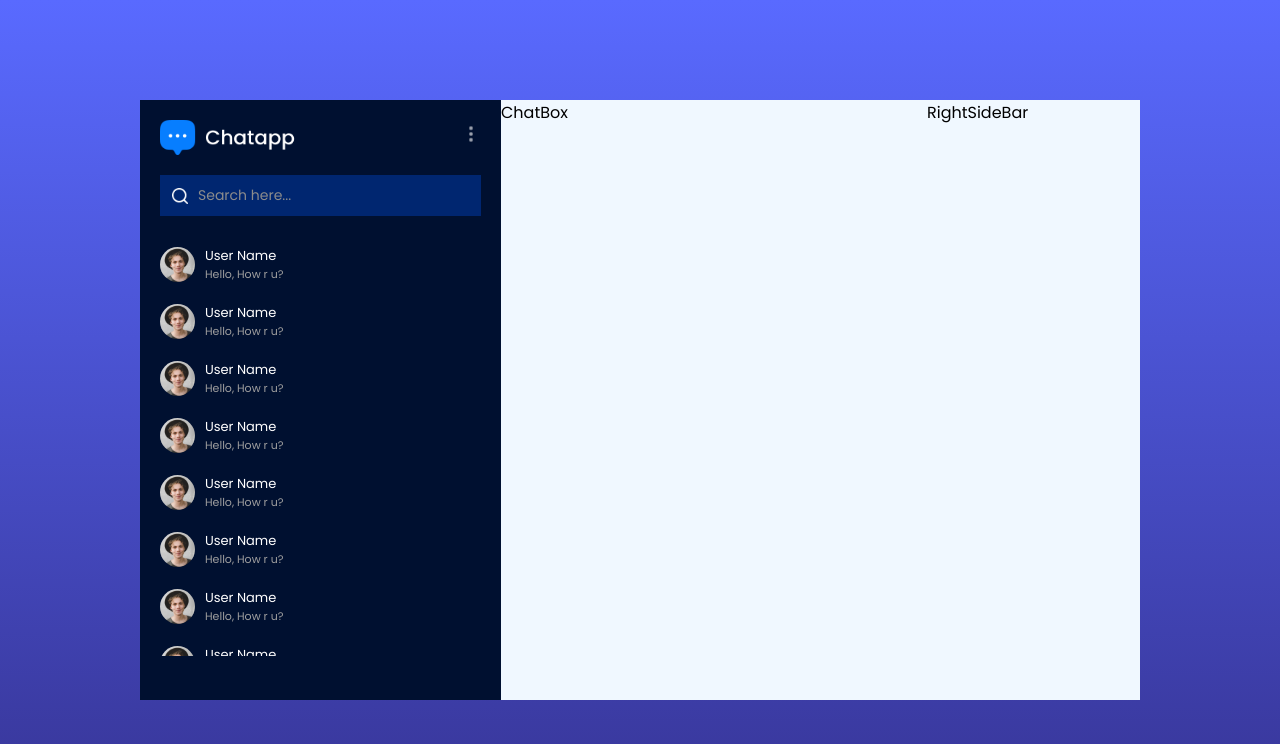
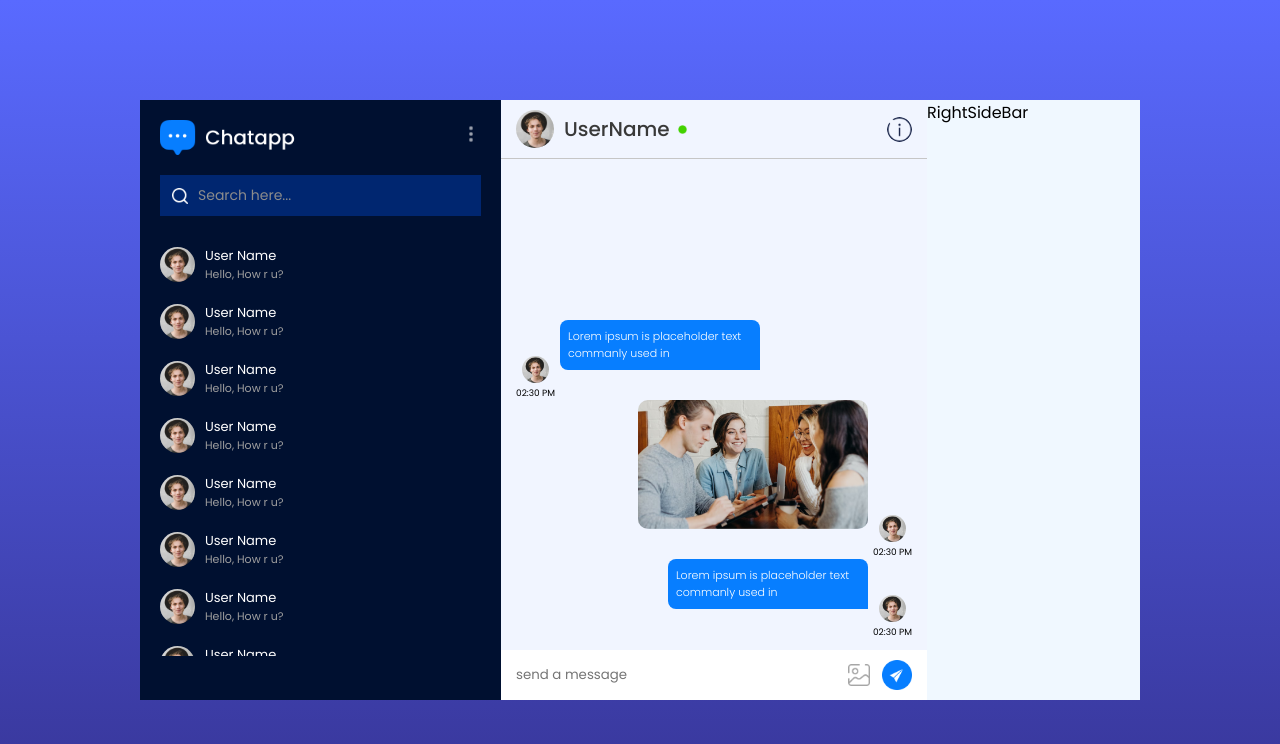
Before and after one commit to Addhyan01/Realtime_chating_app, a React (Vite) app: page /chat in a window 1280 px wide. Shown: the top 744 px of the page. Built offline with nearby package versions, Linux system fonts and the light colour scheme.

Commit message:
chatbox Ui is ready

```diff
--- a/src/component/ChatBox/ChatBox.css
+++ b/src/component/ChatBox/ChatBox.css
@@ -0,0 +1,106 @@
+.chat-box{
+    height: 75vh;
+    position: relative;
+    background-color: #f1f5ff;
+}
+.chat-user{
+    padding: 10px 15px;
+    display: flex;
+    align-items: center;
+    gap: 10px;
+    border-bottom: 1px solid #c6c6c6;
+}
+
+.chat-user img{
+    width: 25px;
+    border-radius: 50%;
+
+}
+.chat-user img:first-child{
+    width: 38px;
+    aspect-ratio: 1/1;
+
+}
+.chat-user p{
+    flex: 1;
+    font-weight: 500;
+    font-size: 20px;
+    color: #393939;
+    display: flex;
+    align-items: center;
+    gap: 5px;
+}
+
+.chat-input{
+    display: flex;
+    align-items: center;
+    gap: 12px;
+    padding: 10px 15px;
+    background: white;
+    position: absolute;
+    bottom: 0;
+    left: 0;
+    right: 0;
+}
+.chat-input img{
+    width: 30px;
+    cursor: pointer;
+}
+.chat-input label{
+    display: flex;
+}
+.chat-input label img{
+    width: 22px ;
+}
+.chat-input input{
+    flex: 1;
+    border: none;
+    outline: none;
+}
+
+.chat-msg{
+    height: calc(100% - 70px);
+    padding-bottom: 50px;
+    overflow-y: scroll;
+    display: flex;
+    flex-direction: column-reverse;
+}
+.s-msg div  img, .r-msg div img{
+    width: 27px;
+    aspect-ratio: 1/1;
+    border-radius: 50px;
+
+}
+.s-msg, .r-msg{
+    display: flex;
+    align-items: end;
+    justify-content: end;
+    gap: 5px;
+    padding: 0px 15px;
+}
+.r-msg{
+    flex-direction: row-reverse;
+    justify-content: start;
+}
+.msg{
+    color: white;
+    background-color: #077EFF;
+    padding: 8px ;
+    max-width: 200px;
+    font-size: 11px;
+    font-weight: 300;
+    border-radius: 8px 8px 0px 8px;
+    margin-bottom: 30px;
+}
+.r-msg .msg{
+    border-radius: 8px 8px 0px 8px;
+}
+.s-msg div, .r-msg div{
+    text-align: center;
+    font-size: 9px;
+}
+.msg-img{
+    max-width: 230px;
+    margin-bottom: 30px;
+    border-radius: 10px;
+}
--- a/src/component/ChatBox/ChatBox.jsx
+++ b/src/component/ChatBox/ChatBox.jsx
@@ -1,9 +1,53 @@
 import React from 'react'
 import './ChatBox.css'
+import assets from '../../assets/assets'
 
 const ChatBox = () => {
   return (
-    <div>ChatBox</div>
+    <div className='chat-box'>
+      <div className='chat-user'>
+        <img src={assets.profile_img} alt="" />
+        <p>UserName <img src={assets.green_dot} className='dot' alt="" /> </p>
+        <img src={assets.help_icon} className='help' alt="" />
+      </div>
+
+      <div className="chat-msg">
+        <div className="s-msg">
+          <p className="msg">Lorem ipsum is placeholder text commanly used in </p>
+          <div>
+            <img src={assets.profile_img} alt="" />
+            <p>02:30 PM</p>
+          </div>
+        </div>
+
+        <div className="s-msg">
+          <img className='msg-img' src={assets.pic1} alt="" />
+          <div>
+            <img src={assets.profile_img} alt="" />
+            <p>02:30 PM</p>
+          </div>
+        </div>
+
+
+        <div className="r-msg">
+          <p className="msg">Lorem ipsum is placeholder text commanly used in </p>
+          <div>
+            <img src={assets.profile_img} alt="" />
+            <p>02:30 PM</p>
+          </div>
+        </div>
+      </div>
+
+      <div className="chat-input">
+        <input type="text"  placeholder='send a message'/>
+        <input type="file" id='image' accept='image/png, image/jpeg' hidden />
+        <label htmlFor="image">
+          <img src={assets.gallery_icon} alt="" />
+        </label>
+        <img src={assets.send_button} alt="" />
+
+      </div>
+    </div>
   )
 }
 
--- a/src/index.css
+++ b/src/index.css
@@ -8,3 +8,6 @@
 ::-webkit-scrollbar{
   display: none   ;
 }
+img.dot{
+  width: 15px !important;
+}
```
